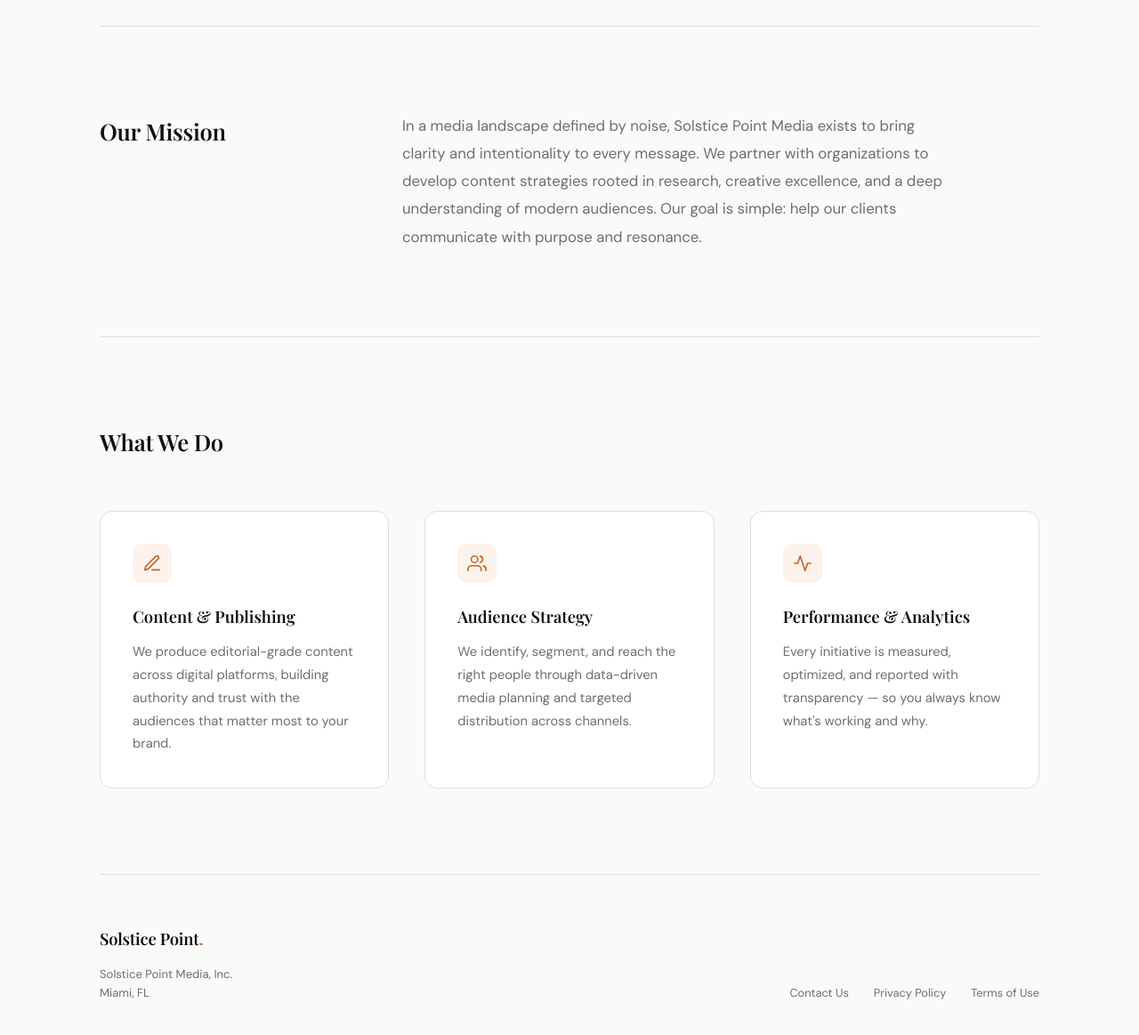
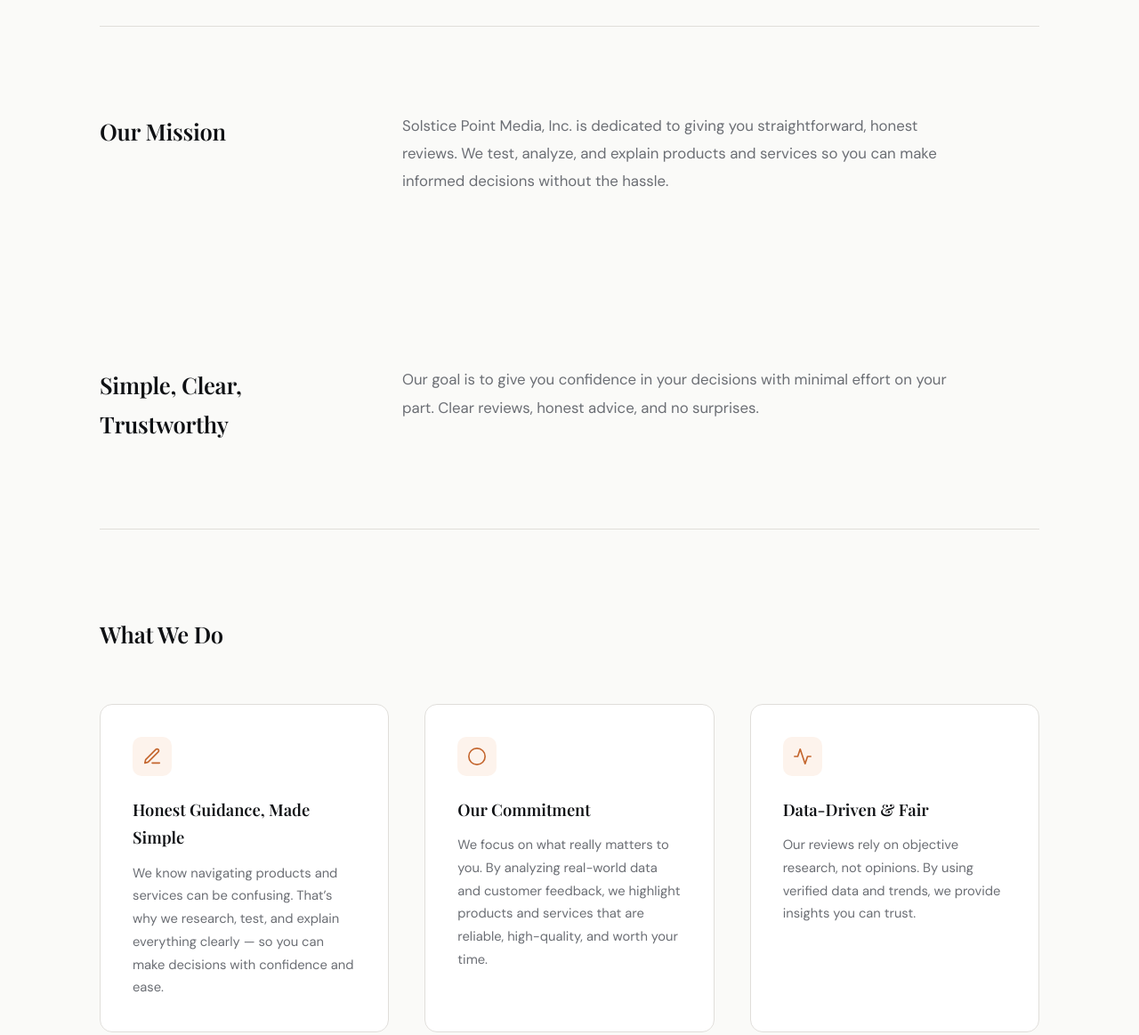
Before and after one commit to Ozzie-code-alt/sample-solstice, a plain HTML site: page index.html in a window 1280 px wide. Shown: the part 680-1843 px from the top of the page at 89% size. Drawn offline with nearby package versions, Linux system fonts and the light colour scheme.

Commit message:
Update index.html

```diff
--- a/index.html
+++ b/index.html
@@ -279,9 +279,9 @@
 <!-- HERO -->
 <section class="hero">
   <div class="fade">
-    <div class="hero-label">Media &amp; Digital Strategy</div>
-    <h1>Stories that move markets and shape perception.</h1>
-    <p>We craft compelling media strategies that elevate brands, engage audiences, and deliver measurable outcomes.</p>
+    <div class="hero-label">Solstice Point Media</div>
+    <h1>Know What’s Best with Solstice Point Media</h1>
+    <p>We test, compare, and break things down so you can shop with confidence.</p>
     <a href="mailto:hello@solsticepointmedia.com" class="btn">Get in Touch</a>
   </div>
 </section>
@@ -291,8 +291,13 @@
 <!-- MISSION -->
 <section class="mission fade">
   <h2>Our Mission</h2>
-  <p>In a media landscape defined by noise, Solstice Point Media exists to bring clarity and intentionality to every message. We partner with organizations to develop content strategies rooted in research, creative excellence, and a deep understanding of modern audiences. Our goal is simple: help our clients communicate with purpose and resonance.</p>
+  <p>Solstice Point Media, Inc. is dedicated to giving you straightforward, honest reviews. We test, analyze, and explain products and services so you can make informed decisions without the hassle.</p>
 </section>
+
+<section class="mission fade">
+    <h2>Simple, Clear, Trustworthy</h2>
+    <p>Our goal is to give you confidence in your decisions with minimal effort on your part. Clear reviews, honest advice, and no surprises.</p>
+  </section>
 
 <div class="divider"><hr></div>
 
@@ -305,24 +310,24 @@
       <div class="pillar-icon">
         <svg viewBox="0 0 24 24"><path d="M12 20h9"/><path d="M16.5 3.5a2.121 2.121 0 0 1 3 3L7 19l-4 1 1-4L16.5 3.5z"/></svg>
       </div>
-      <h3>Content &amp; Publishing</h3>
-      <p>We produce editorial-grade content across digital platforms, building authority and trust with the audiences that matter most to your brand.</p>
+      <h3>Honest Guidance, Made Simple</h3>
+      <p>We know navigating products and services can be confusing. That’s why we research, test, and explain everything clearly — so you can make decisions with confidence and ease.</p>
     </div>
 
     <div class="pillar fade">
       <div class="pillar-icon">
-        <svg viewBox="0 0 24 24"><path d="M17 21v-2a4 4 0 0 0-4-4H5a4 4 0 0 0-4 4v2"/><circle cx="9" cy="7" r="4"/><path d="M23 21v-2a4 4 0 0 0-3-3.87"/><path d="M16 3.13a4 4 0 0 1 0 7.75"/></svg>
+        <svg viewBox="0 0 24 24"><circle cx="12" cy="12" r="10"/></svg>
       </div>
-      <h3>Audience Strategy</h3>
-      <p>We identify, segment, and reach the right people through data-driven media planning and targeted distribution across channels.</p>
+      <h3>Our Commitment</h3>
+      <p>We focus on what really matters to you. By analyzing real-world data and customer feedback, we highlight products and services that are reliable, high-quality, and worth your time.</p>
     </div>
 
     <div class="pillar fade">
       <div class="pillar-icon">
         <svg viewBox="0 0 24 24"><polyline points="22 12 18 12 15 21 9 3 6 12 2 12"/></svg>
       </div>
-      <h3>Performance &amp; Analytics</h3>
-      <p>Every initiative is measured, optimized, and reported with transparency — so you always know what's working and why.</p>
+      <h3>Data-Driven &amp; Fair</h3>
+      <p>Our reviews rely on objective research, not opinions. By using verified data and trends, we provide insights you can trust.</p>
     </div>
 
   </div>
```
